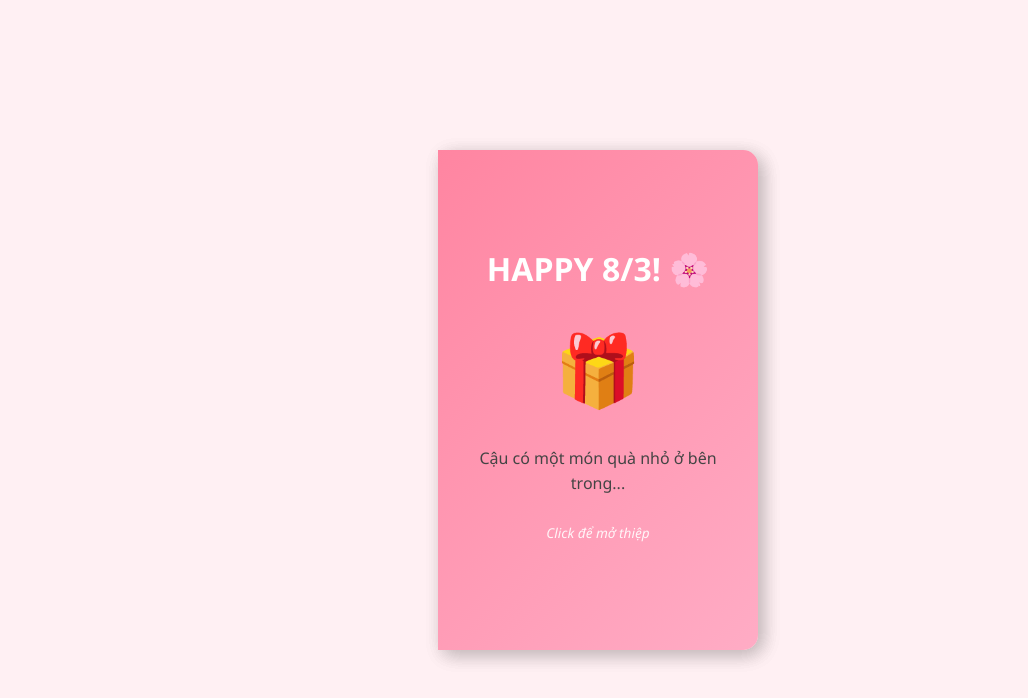
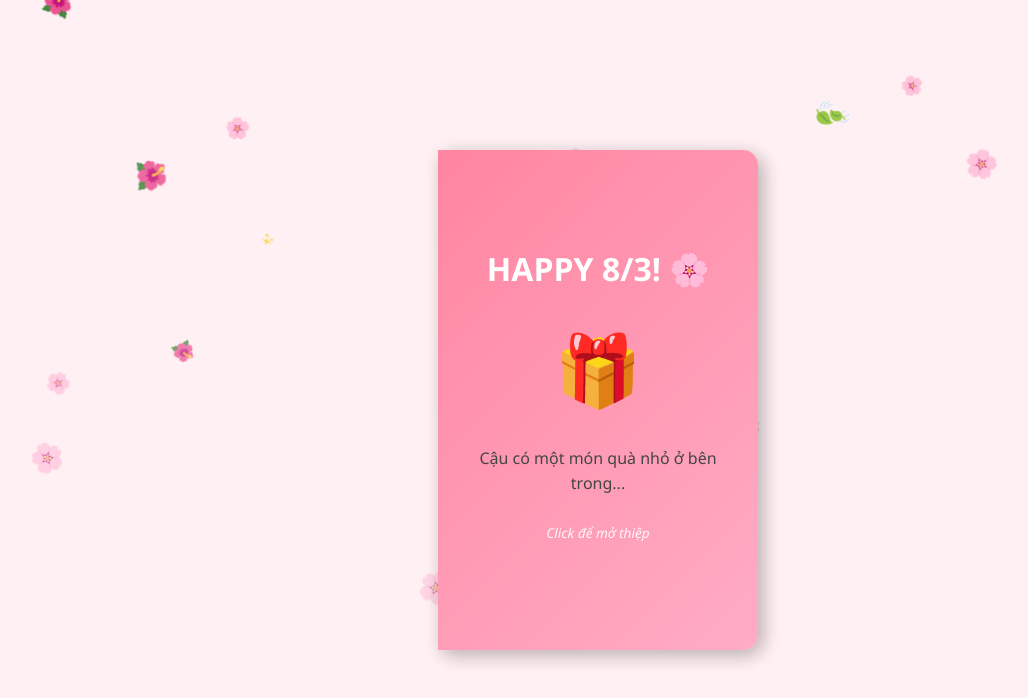
Before and after one commit to KhangHuynh72/IWD, a plain HTML site: page index.html in a window 1280 px wide. Shown: the whole page, without its empty margins (42-1070 px from the left). Drawn offline with Linux system fonts and the light colour scheme.

Commit message:
Background added

```diff
--- a/index.html
+++ b/index.html
@@ -7,6 +7,7 @@
     <link rel="stylesheet" href="style.css">
 </head>
 <body>
+    <div id="flower-container"></div>
 
     <div class="book">
         <div class="page page1" id="p1" onclick="flipPage('p1')">
--- a/script.js
+++ b/script.js
@@ -22,3 +22,40 @@ function resetBook(event) {
         p1.classList.remove('flipped');
     }, 300);
 }
+
+// Hàm tạo hoa rơi
+function createFlower() {
+    const container = document.getElementById('flower-container');
+    const flower = document.createElement('div');
+
+    // Các loại hoa/cánh hoa (Emoji cho nhẹ và đẹp)
+    const flowers = ['🌸', '🌸', '🌸', '🌺', '🍃', '✨'];
+    const type = flowers[Math.floor(Math.random() * flowers.length)];
+
+    flower.className = 'flower';
+    flower.innerText = type;
+
+    // Vị trí xuất hiện ngẫu nhiên theo chiều ngang
+    flower.style.left = Math.random() * 100 + 'vw';
+
+    // Kích thước ngẫu nhiên
+    const size = (Math.random() * 20 + 10) + 'px';
+    flower.style.fontSize = size;
+
+    // Thời gian rơi ngẫu nhiên (từ 5s đến 10s)
+    const duration = Math.random() * 5 + 5;
+    flower.style.animationDuration = duration + 's';
+
+    // Độ mờ ngẫu nhiên
+    flower.style.opacity = Math.random() * 0.5 + 0.5;
+
+    container.appendChild(flower);
+
+    // Xóa hoa sau khi rơi xong để tránh nặng máy
+    setTimeout(() => {
+        flower.remove();
+    }, duration * 1000);
+}
+
+// Cứ mỗi 300ms tạo ra 1 cánh hoa mới
+setInterval(createFlower, 300);
--- a/style.css
+++ b/style.css
@@ -151,3 +151,34 @@ p {
 .reset-btn:hover {
     background: #ff5c8a;
 }
+
+/* Hiệu ứng hoa rơi background */
+#flower-container {
+    position: fixed;
+    top: 0;
+    left: 0;
+    width: 100%;
+    height: 100%;
+    pointer-events: none; /* Để không chặn cú click vào thiệp */
+    z-index: -1; /* Nằm dưới thiệp */
+    overflow: hidden;
+}
+
+.flower {
+    position: absolute;
+    color: #ffb7c5; /* Màu hoa anh đào/hồng nhạt */
+    user-select: none;
+    cursor: default;
+    animation: fall linear forwards;
+}
+
+@keyframes fall {
+    0% {
+        transform: translateY(-10vh) translateX(0) rotate(0deg);
+        opacity: 1;
+    }
+    100% {
+        transform: translateY(110vh) translateX(100px) rotate(360deg);
+        opacity: 0.3;
+    }
+}
```
